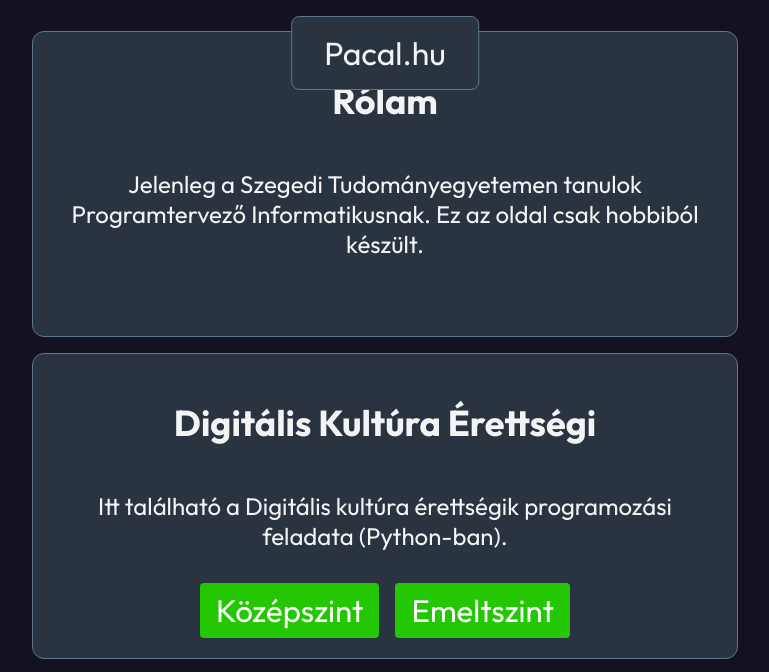
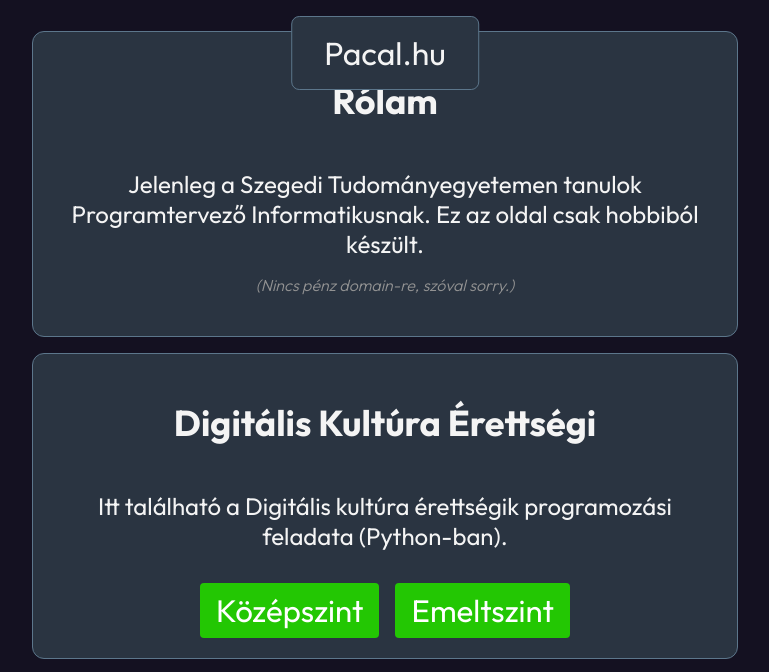
Before and after one commit to p4cal/Pacal.hu, a plain HTML site: page index.html in a window 1280 px wide. Shown: the top 672 px of the page, without its empty margins (255-1024 px from the left). Drawn offline with Linux system fonts and the light colour scheme.

Commit message:
Update index.html

```diff
--- a/index.html
+++ b/index.html
@@ -20,6 +20,7 @@
             <div class="box">
                 <h2>Rólam</h2>
                 <p>Jelenleg a Szegedi Tudományegyetemen tanulok Programtervező Informatikusnak. Ez az oldal csak hobbiból készült.</p>
+                <span class="small">(Nincs pénz domain-re, szóval sorry.)</span>
             </div>
             <div class="box">
                 <h2>Digitális Kultúra Érettségi</h2>
```
